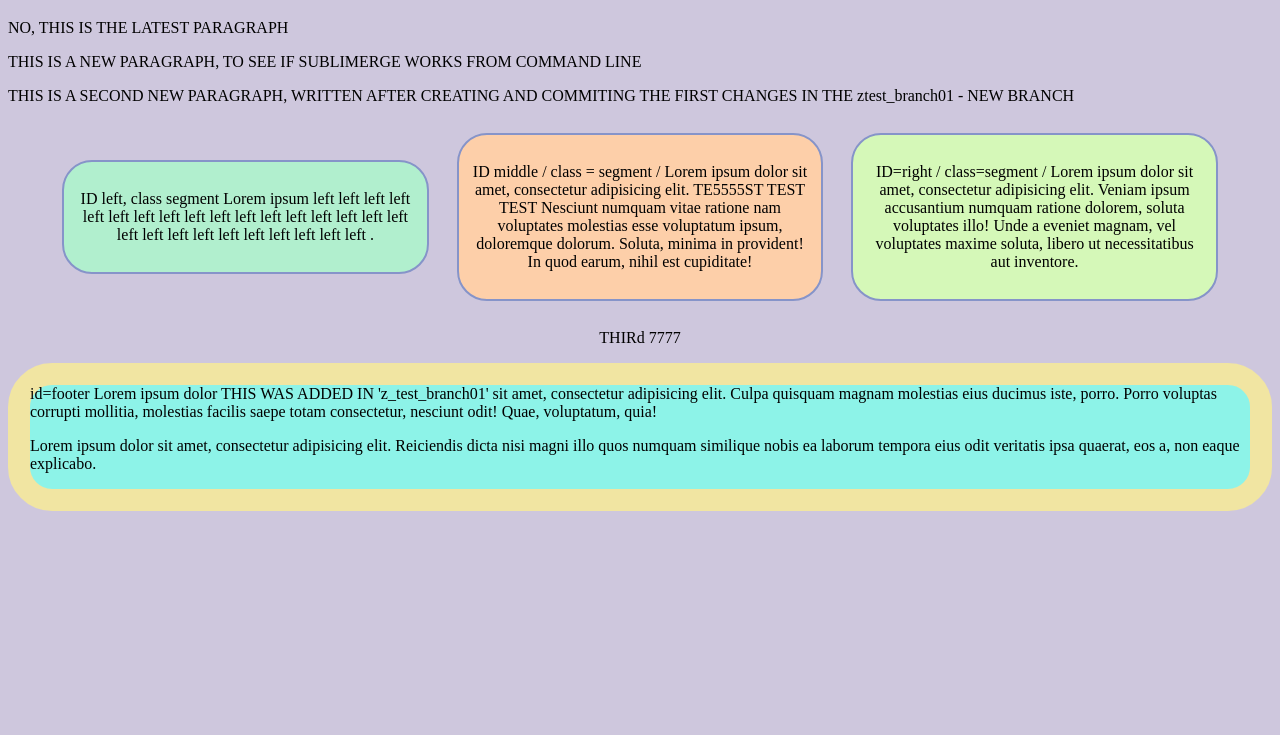
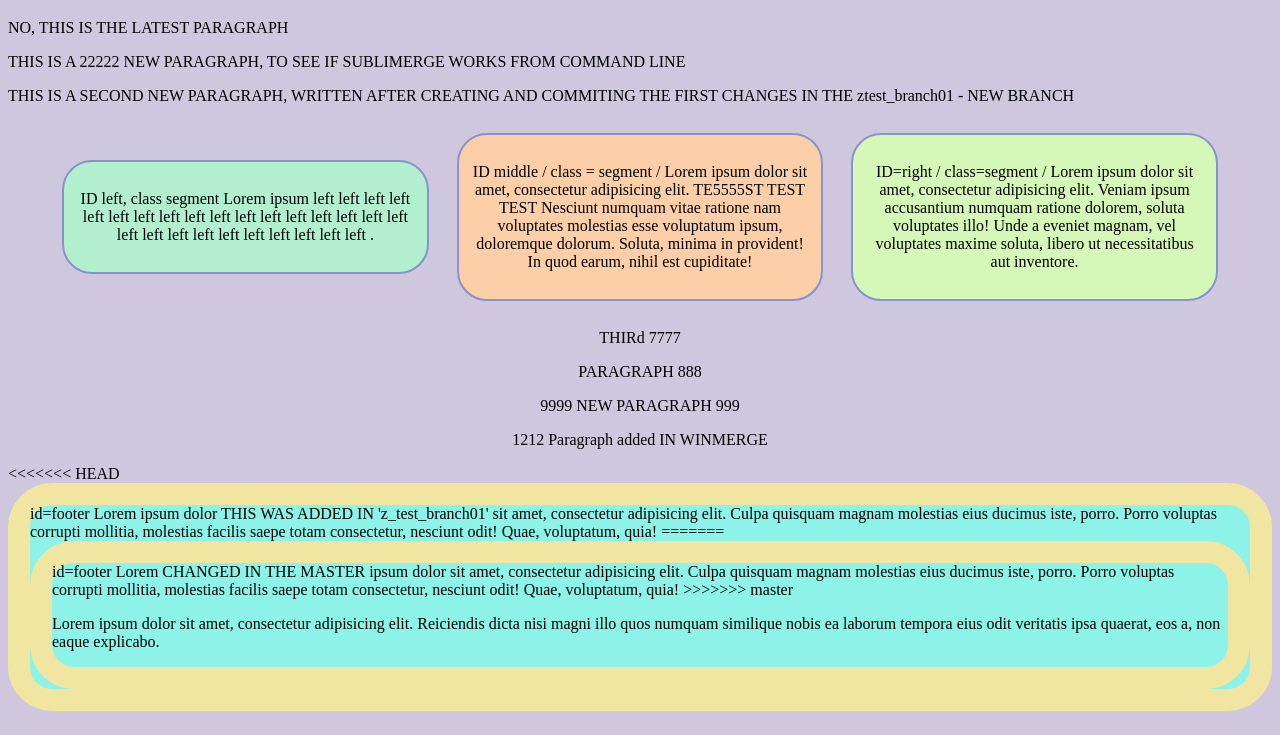
Before and after one commit to yunam6/project_333, a plain HTML site: page index.html in a window 1280 px wide. Shown: the part 65-800 px from the top of the page. Drawn offline with Linux system fonts and the light colour scheme.

Commit message:
Merge branch 'master' into ztest_branch01

```diff
--- a/index.html
+++ b/index.html
@@ -9,7 +9,7 @@
 <h1 class="big_heading">This is H1 with class of 'big_heading'</h1>
 <!-- THIS IS A COMMENT YYYY- adding TEXT TO THIS -->
 <p>NO, THIS IS THE LATEST PARAGRAPH </p>
-<p>THIS IS A NEW PARAGRAPH, TO SEE IF SUBLIMERGE WORKS FROM COMMAND LINE </p>
+<p>THIS IS A 22222  NEW PARAGRAPH, TO SEE IF SUBLIMERGE WORKS FROM COMMAND LINE </p>
 <p>THIS IS A SECOND NEW PARAGRAPH, WRITTEN AFTER CREATING AND COMMITING THE FIRST
    CHANGES IN THE ztest_branch01 - NEW BRANCH</p>
 <div id="container">
@@ -17,9 +17,16 @@
 	<div id="middle" class="segment"><p>ID middle / class = segment / Lorem ipsum dolor sit amet, consectetur adipisicing elit. TE5555ST TEST TEST Nesciunt numquam vitae ratione nam voluptates molestias esse voluptatum ipsum, doloremque dolorum. Soluta, minima in provident! In quod earum, nihil est cupiditate!</p></div>
 	<div id="right" class="segment"><p>ID=right / class=segment / Lorem ipsum dolor sit amet, consectetur adipisicing elit. Veniam ipsum accusantium numquam ratione dolorem, soluta voluptates illo! Unde a eveniet magnam, vel voluptates maxime soluta, libero ut necessitatibus aut inventore.</p></div>
 	<p>THIRd 7777 </p>
+	<p>PARAGRAPH 888</p>
+	<p>9999 NEW PARAGRAPH 999 </p>
+    <p>1212 Paragraph added IN WINMERGE <p>
 
 </div>
+<<<<<<< HEAD
 <div id="footer">id=footer  Lorem ipsum dolor THIS WAS ADDED IN 'z_test_branch01' sit amet, consectetur adipisicing elit. Culpa quisquam magnam molestias eius ducimus iste, porro. Porro voluptas corrupti mollitia, molestias facilis saepe totam consectetur, nesciunt odit! Quae, voluptatum, quia!
+=======
+<div id="footer">id=footer  Lorem CHANGED IN THE MASTER ipsum dolor sit amet, consectetur adipisicing elit. Culpa quisquam magnam molestias eius ducimus iste, porro. Porro voluptas corrupti mollitia, molestias facilis saepe totam consectetur, nesciunt odit! Quae, voluptatum, quia!
+>>>>>>> master
 <p>Lorem ipsum dolor sit amet, consectetur adipisicing elit. Reiciendis dicta nisi magni illo quos numquam similique nobis ea laborum tempora eius odit veritatis ipsa quaerat, eos a, non eaque explicabo.</p></div>
 
 </body>
```
